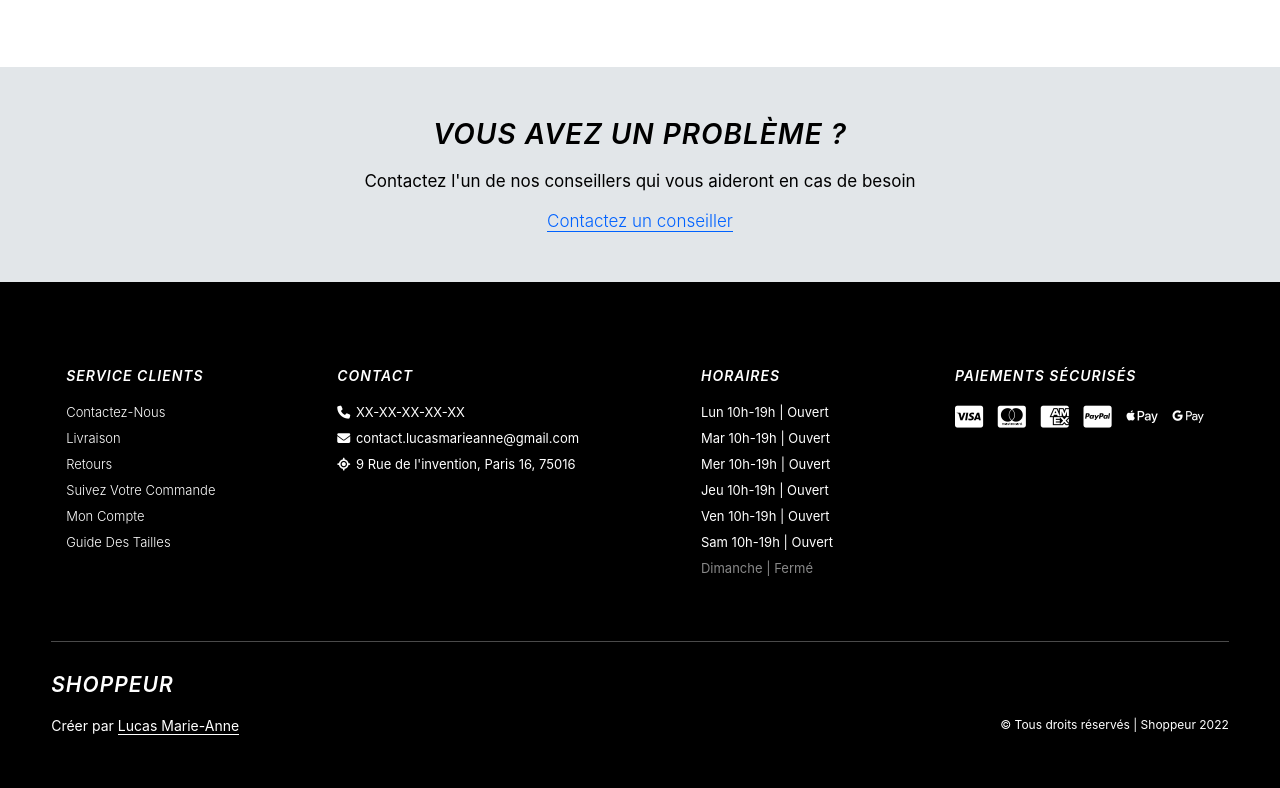
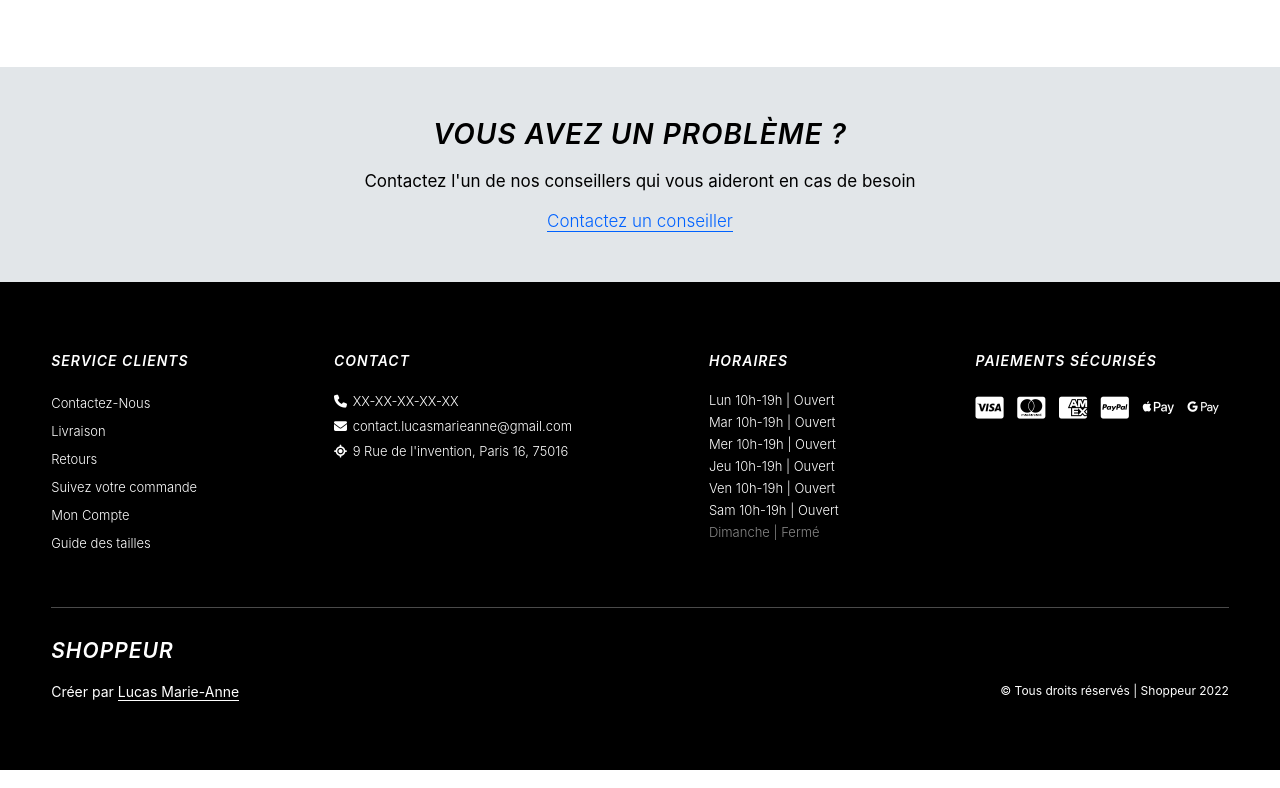
Before and after one commit to lucasmarieanne/Shoppeur, a plain HTML site: page index.html in a window 1280 px wide. Shown: the part 2927-3715 px from the top of the page. Drawn offline with nearby package versions, Linux system fonts and the light colour scheme; a web font is replaced by a local one.

Commit message:
final version v1.6

```diff
--- a/apps/scss/home.scss
+++ b/apps/scss/home.scss
@@ -87,6 +87,7 @@
     }
 }
 
+
 .peoples {
     width: 100%;
 
@@ -141,7 +142,6 @@
         height: 80vh;
         background-image: linear-gradient(0deg,#000 0,transparent), url('../images/man1.jpeg');
         background-position-y: 30%;
-        // background-position: center;
         background-size: cover;
         background-repeat: no-repeat;
         padding: 0 2%;
@@ -268,9 +268,8 @@
         text-align: start;
         width: 100%;
         height: 100vh;
-        background-image: linear-gradient(0deg,#000 0,transparent), url('../images/kid.jpeg');
+        background-image: linear-gradient(0deg,#000 0,transparent), url('../images/kids1.jpeg');
         background-position: center;
-        // background-attachment: fixed;
         background-size: cover;
         background-repeat: no-repeat;
         padding: 0 2%;
@@ -307,7 +306,7 @@
             text-align: start;
             width: 100%;
             height: 100vh;
-            background-image: linear-gradient(0deg,#000 0,transparent), url('../images/kid.jpeg');
+            background-image: linear-gradient(0deg,#000 0,transparent), url('../images/kids1.jpeg');
             background-position: center;
             background-size: cover;
             background-repeat: no-repeat;
@@ -522,15 +521,13 @@ footer {
         max-width: 1300px;
         margin: 0 auto;
 
-        .row {
+        .row1 {
             display: flex;
             text-align: start;
             justify-content: space-between;
             flex-wrap: wrap;
 
             .footer-col {
-                padding: 15px;
-
                h4 {
                     padding-bottom: 20px;
                     font-style: italic;
@@ -539,39 +536,37 @@ footer {
                     font-size: 14px;
                     font-weight: 600;
                     color: white;
-               }
-
-               ul li:not(:last-child) {
-	                margin-bottom: 10px;
-               }
+                }
 
                a {
-                font-size: 13px;
-                text-transform: capitalize;
-                color: #ffffff;
-                text-decoration: none;
-                font-weight: 300;
-                display: block;
-                transition: all 0.3s ease;
+                    display: inline-block;
 
                     &:hover {
                         text-decoration: underline;
                     }
                 }
 
+                .services li, a,
+                .contact li, i,
+                .horaires li,
+                .paiements {
+                    color: white;
+                    padding: 3px 0;
+                    font-size: 13px;
+                }
+
+                .services li,
+                .contact li,
+                .horaires li,
+                .paiements {
+                    font-weight: 300;
+                }
+
                 .contact li {
-                    font-size: 13px;
-                    color: rgb(255, 255, 255);
 
                     i {
                         margin-right: 2px;
-                        color: white;
                     }
-                }
-
-                .horaires li {
-                    font-size: 13px;
-                    color: rgb(255, 255, 255);
                 }
 
                 .horaires li:nth-child(7) {
@@ -581,7 +576,6 @@ footer {
                 .paiements i{
                     font-size: 25px;
                     margin: 0 10px 10px 0;
-                    color: #ffffff;
                 }
             }
         }
@@ -632,14 +626,34 @@ footer {
 /*Responsive*/
 
 @media screen and (max-width: 1000px) {
-    .footer-col {
-        width: 50%;
+
+    footer {
+        .container {
+            .row1 {
+                display: flex;
+                text-align: center;
+                justify-content: center;
+                flex-wrap: wrap;
+            }
+
+            .footer-col {
+                padding-bottom: 50px;
+                width: 50%;
+            }
+        }
     }
+
 }
 
 @media screen and (max-width: 574px) {
-    .footer-col {
-        width: 100%;
+
+    footer {
+        .container {
+            .footer-col {
+                width: 100%;
+                text-align: center;
+            }
+        }
     }
 
     .footer-copyright {
--- a/index.html
+++ b/index.html
@@ -82,6 +82,7 @@
     <section class="peoples">
 
         <div class="cards">
+
             <div class="woman-container">
                 <div class="woman-content">
                     <h1>Tous les modèles pour femmes</h1>
@@ -146,10 +147,10 @@
 
     <footer>
         <div class="container">
-            <div class="row">
+            <div class="row1">
                 <div class="footer-col">
                     <h4>SERVICE CLIENTS</h4>
-                    <ul>
+                    <ul class="services">
                         <li><a href="#">Contactez-Nous</a></li>
                         <li><a href="#">Livraison</a></li>
                         <li><a href="#">Retours</a></li>
```
Also changed, not shown: apps/scss/home.css, 2 other files.
